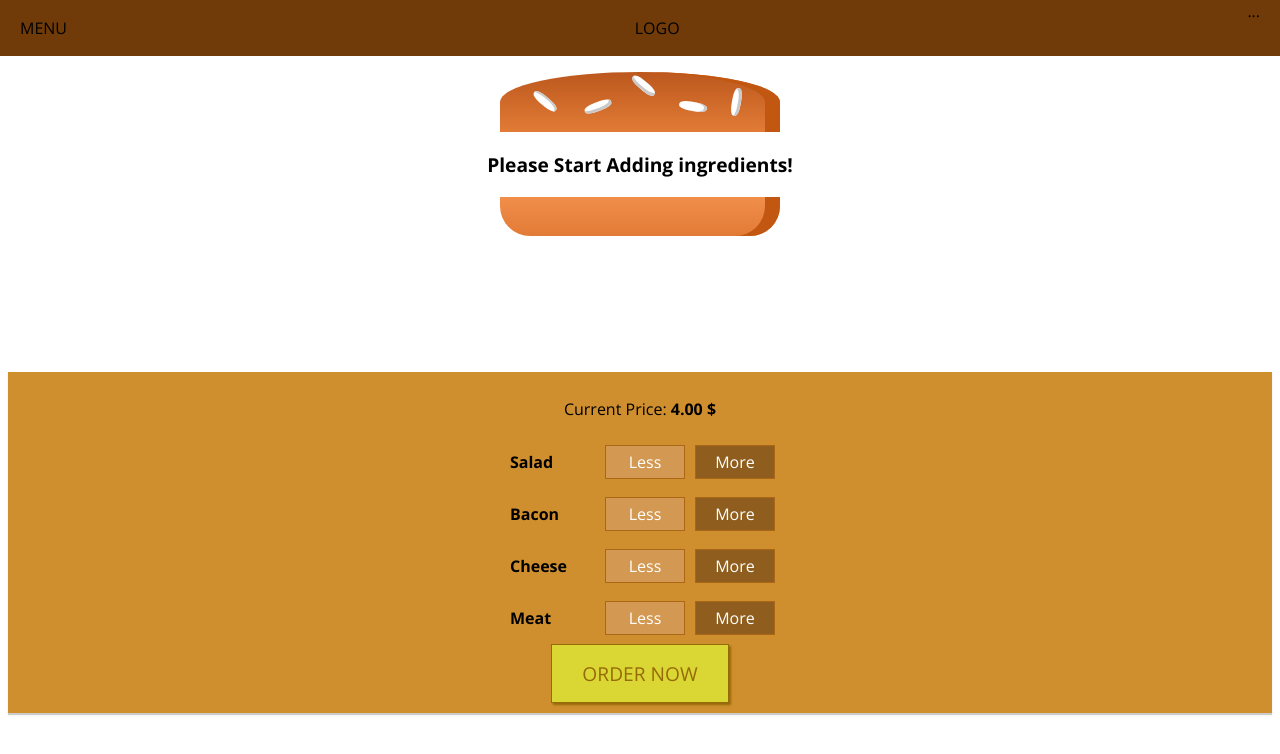
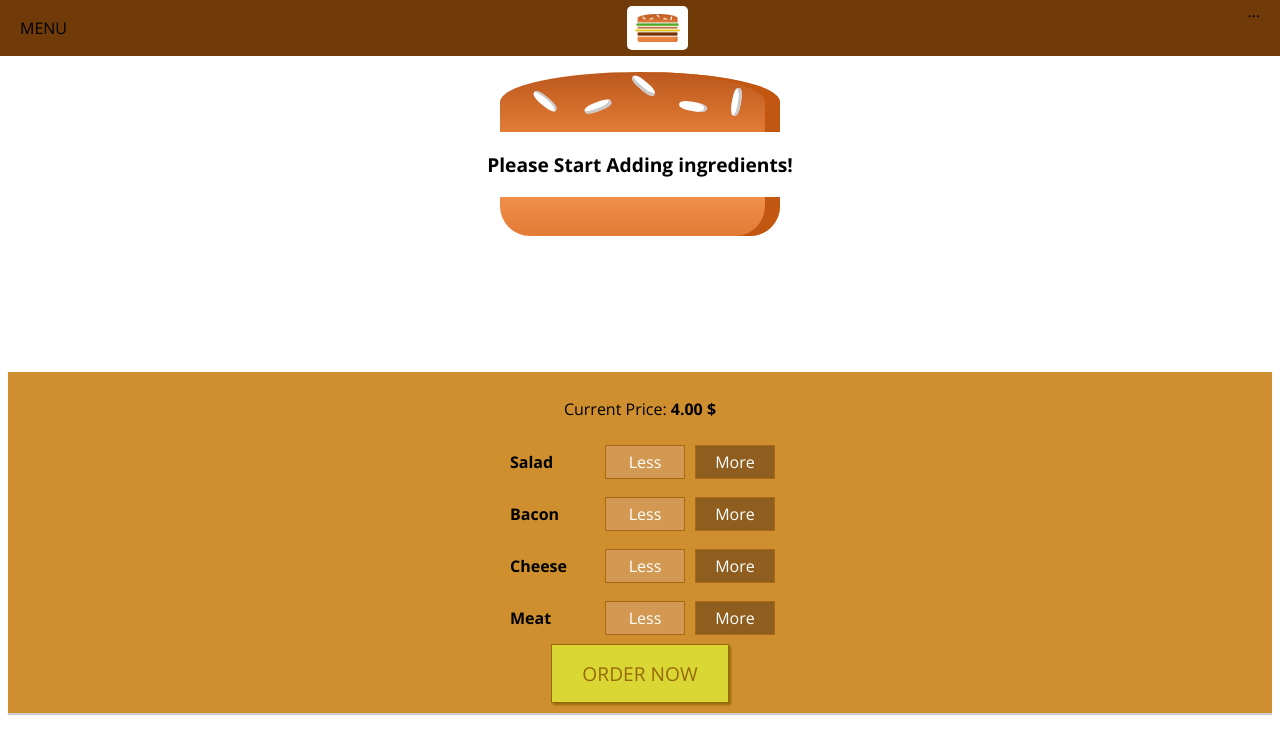
Before and after one commit to AbdelazizMalfy/burger-builder, a React (Create React App) app: page / in a window 1280 px wide. Shown: the top 754 px of the page. Built offline with nearby package versions, Linux system fonts and the light colour scheme.

Commit message:
Logo added to toolbar

```diff
--- /dev/null
+++ b/src/components/Logo/Logo.css
@@ -0,0 +1,11 @@
+.Logo {
+    background-color: #fff;
+    padding: 8px;
+    height: 80%;
+    box-sizing: border-box;
+    border-radius: 5px;
+}
+
+.Logo img{
+    height: 100%;
+}
--- /dev/null
+++ b/src/components/Logo/Logo.js
@@ -0,0 +1,14 @@
+import React from 'react'
+
+import LogoImage from '../../assets/images/133 burger-logo.png';
+import './Logo.css';
+
+function Logo(props) {
+    return (
+        <div className="Logo">
+            <img src={LogoImage} alt="MyBurger" />
+        </div>
+    )
+}
+
+export default Logo;
--- a/src/components/Navigation/Toolbar/Toolbar.js
+++ b/src/components/Navigation/Toolbar/Toolbar.js
@@ -1,12 +1,14 @@
 import React from 'react';
 
 import './Toolbar.css';
+
+import Logo from '../../Logo/Logo';
 
 function Toolbar(props) {
     return (
         <header className="Toolbar">
             <div>MENU</div>
-            <div>LOGO</div>
+            <Logo />
             <nav>
                 ...
             </nav>
```
Also changed, not shown: src/assets/images/133 burger-logo.png (added).
